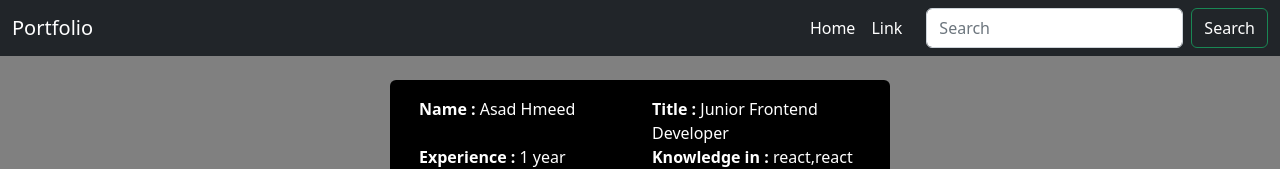
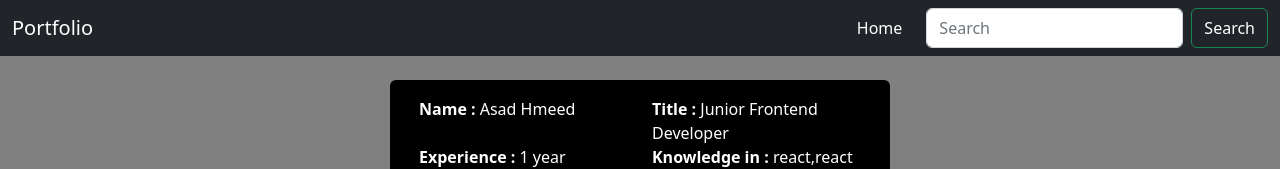
Before and after one commit to asadhmeed2/asadNx, a React (Vite) app in the folder packages/new-react-app/: page /Home in a window 1280 px wide. Shown: the top 169 px of the page. Built offline with nearby package versions, Linux system fonts and the light colour scheme.

Commit message:
remove link fro navbar

```diff
--- a/packages/new-react-app/src/shared/layout/navbar/NavBar.tsx
+++ b/packages/new-react-app/src/shared/layout/navbar/NavBar.tsx
@@ -20,7 +20,7 @@ export const NavBar = () => {
               <Offcanvas.Body>
                 <Nav className="justify-content-end flex-grow-1 pe-3 ">
                   <Nav.Link href="/" className='text-white'>Home</Nav.Link>
-                  <Nav.Link href="#action2" className='text-white'>Link</Nav.Link>
+
 
                 </Nav>
                 <Form className="d-flex">
```
